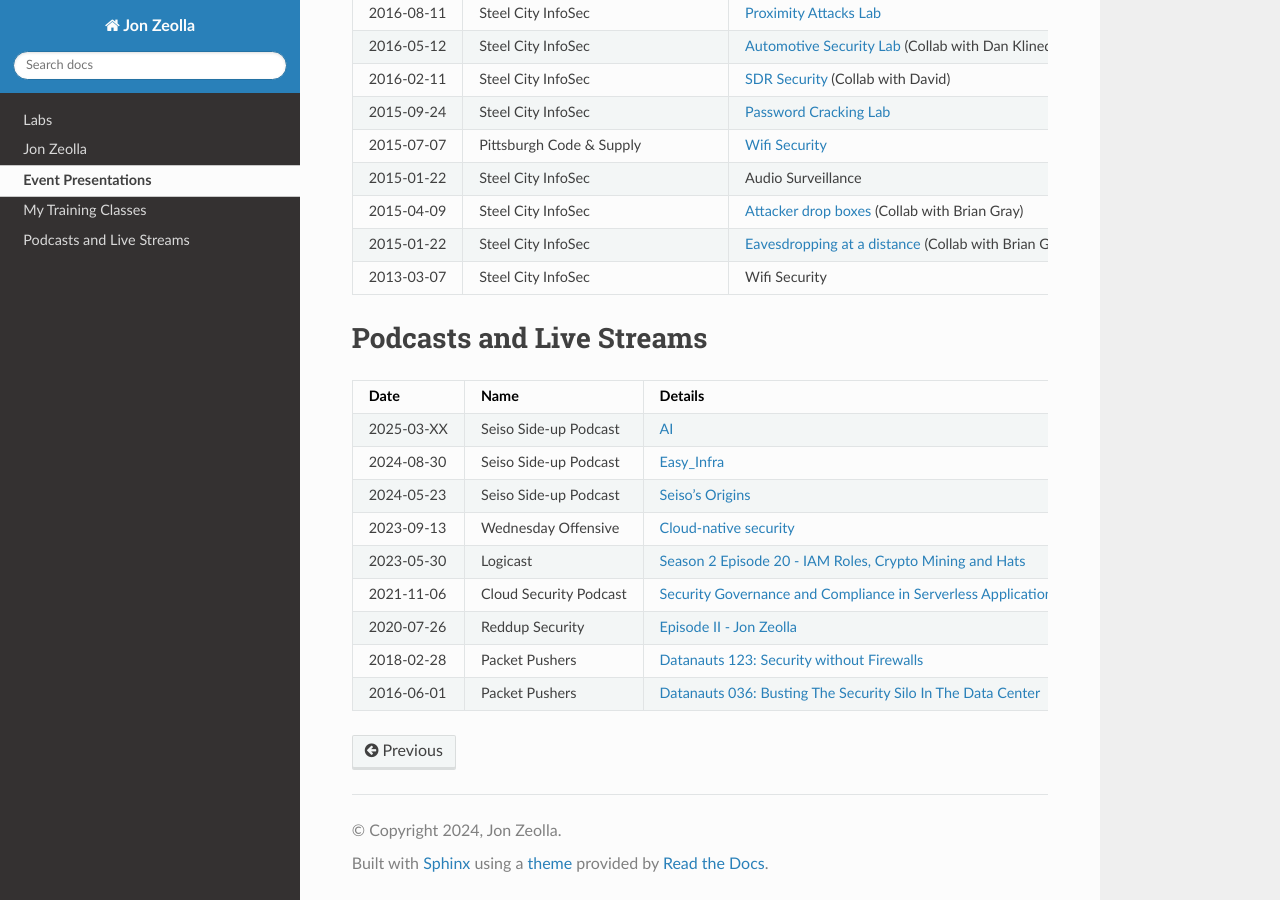
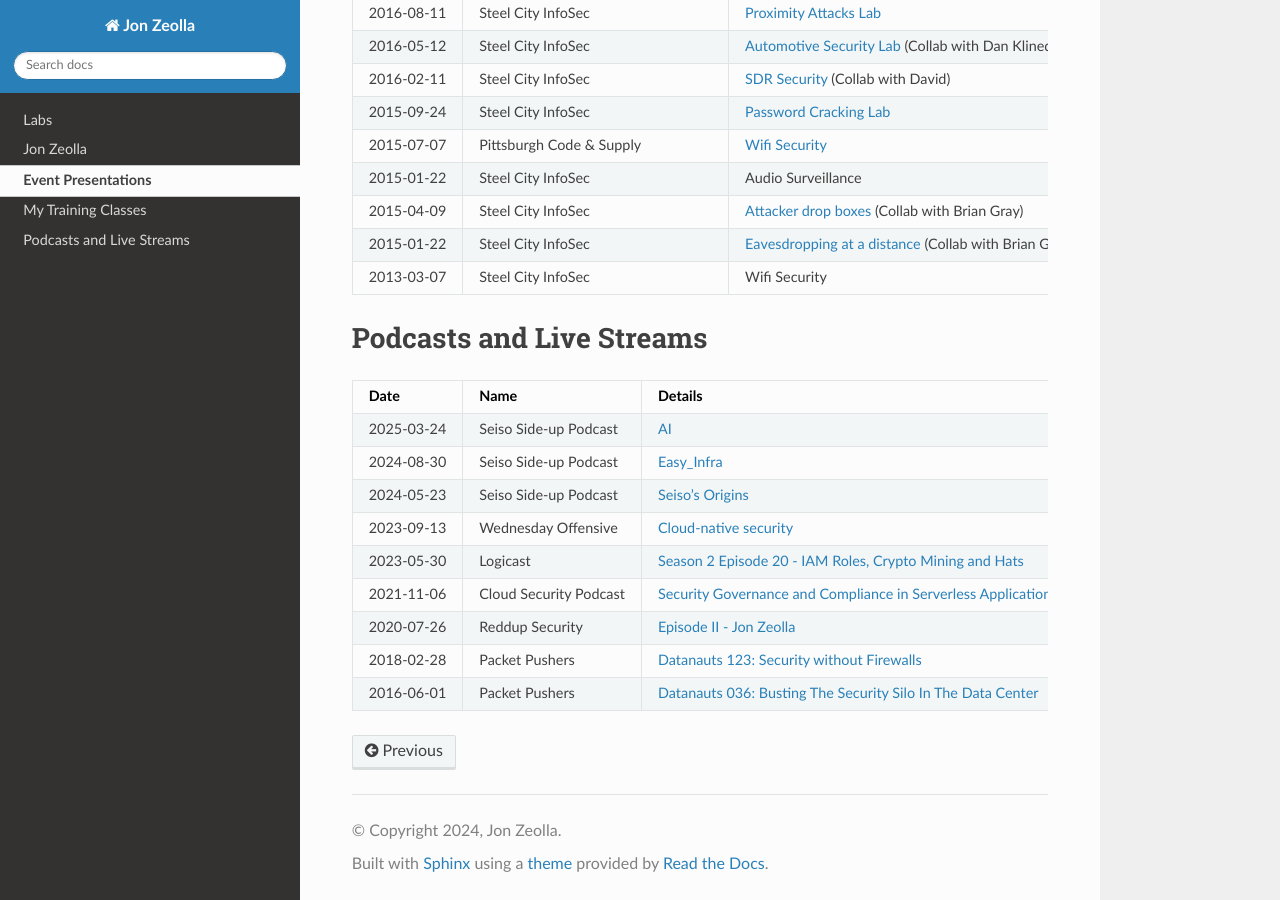
Before and after one commit to JonZeolla/JonZeolla.github.io, a Sphinx documentation site: the page built from docs/ref/jz-content.md, in a window 1280 px wide and 900 px high, scrolled down 3597 px. Built offline with Sphinx 7.4.7 and the Read the Docs theme 3.1.0, drawn with Linux system fonts in a browser that asks for light colours.

Commit message:
Fill in the blanks

```diff
--- a/docs/ref/jz-content.md
+++ b/docs/ref/jz-content.md
@@ -173,7 +173,7 @@
 
 | Date       | Name                   | Details                                                                           |
 | ---------- | ---------------------- | --------------------------------------------------------------------------------- |
-| 2025-03-XX | Seiso Side-up Podcast  | [AI][2025-SeisoAI]                                                                |
+| 2025-03-24 | Seiso Side-up Podcast  | [AI][2025-SeisoAI]                                                                |
 | 2024-08-30 | Seiso Side-up Podcast  | [Easy_Infra][2024-SeisoEasyInfra]                                                 |
 | 2024-05-23 | Seiso Side-up Podcast  | [Seiso's Origins][2024-SeisoOrigins]                                              |
 | 2023-09-13 | Wednesday Offensive    | [Cloud-native security][2023-WedOffensive]                                        |
@@ -183,7 +183,7 @@
 | 2018-02-28 | Packet Pushers         | [Datanauts 123: Security without Firewalls][2018-PacketPushers]                   |
 | 2016-06-01 | Packet Pushers         | [Datanauts 036: Busting The Security Silo In The Data Center][2016-PacketPushers] |
 
-[2025-SeisoAI]: https://open.spotify.com/episode/TODO "Seiso Side Up - AI"
+[2025-SeisoAI]: https://open.spotify.com/episode/31wZsaJSfDTCJuwB8ZGdKG?si=ofbapiEYSPGzMVUfCuDXXQ "Seiso Side Up - AI"
 [2024-SeisoEasyInfra]: https://open.spotify.com/episode/4Ro93bIrRUU6LqK3dB4z8h "Seiso Side Up - Easy_Infra"
 [2024-SeisoOrigins]: https://open.spotify.com/episode/61atUIAeVe3RHQUFpcseOT "Seiso Side Up - Seiso's Origins"
 [2023-WedOffensive]: https://redsiege.com/wednesday-offensive/ "Wednesday Offensive - 9/13"
```
